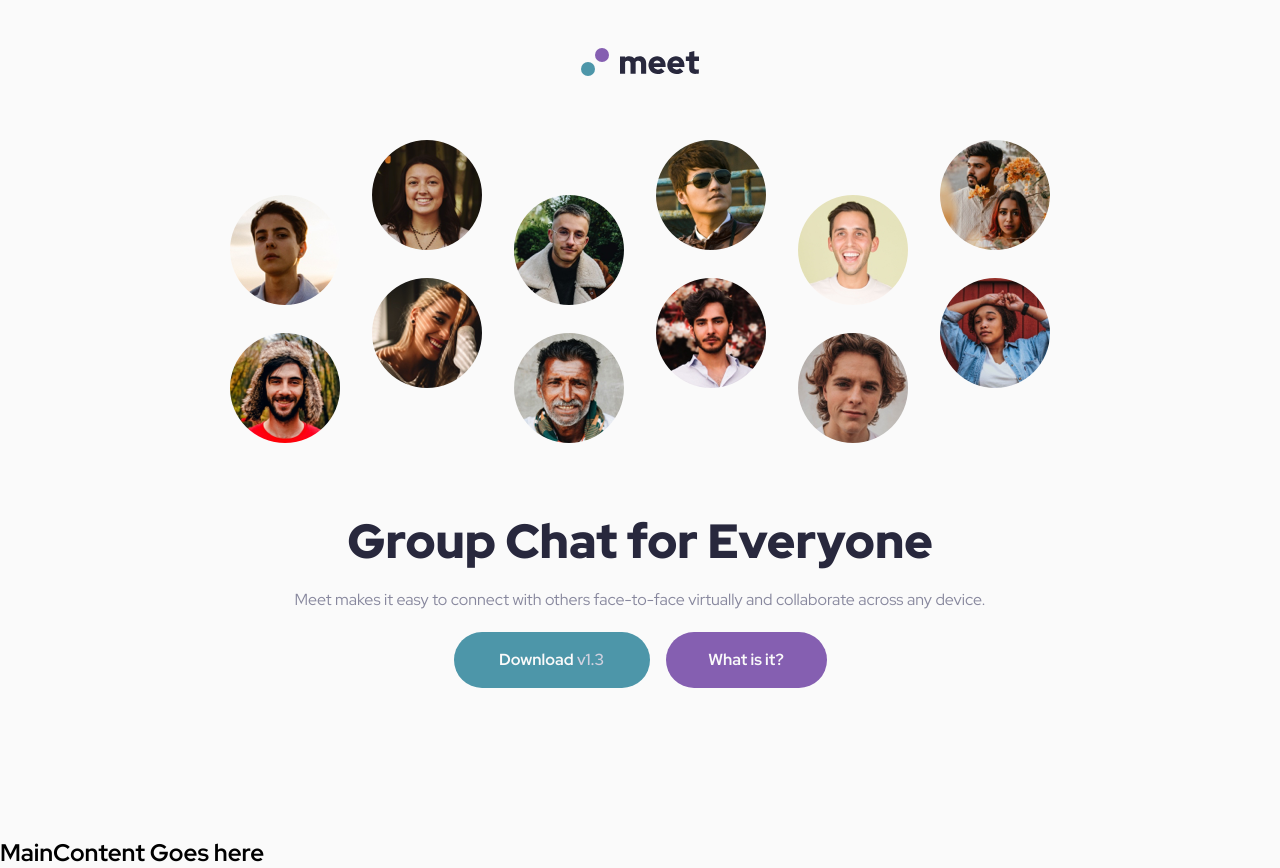
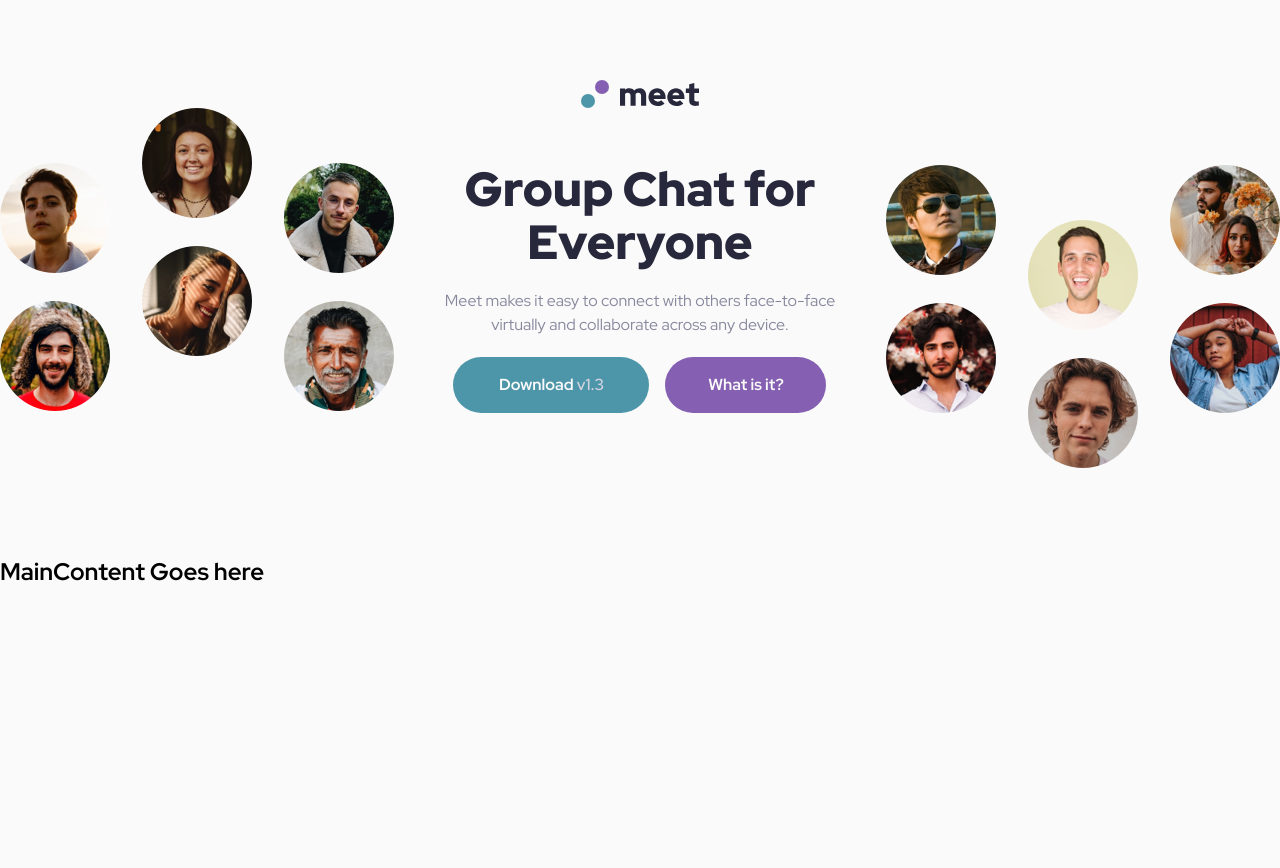
Before and after one commit to frontend-rustyff12/17-meet-landing-page, a React (Vite) app: page / in a window 1280 px wide. After the commit the page ends 800 px from the top, so only its background shows below. Built offline with nearby package versions, Linux system fonts and the light colour scheme.

Commit message:
Hero Desktop

```diff
--- a/src/index.css
+++ b/src/index.css
@@ -35,7 +35,6 @@
   margin: 0;
   padding: 0;
   box-sizing: border-box;
-  /* border: 1px solid red; */
 }
 
 html {
@@ -152,6 +151,7 @@ header img {
   height: 640px;
   display: flex;
   flex-direction: column;
+  align-items: center;
 }
 
 .hero-image-container {
@@ -314,14 +314,18 @@ footer button:hover {
 
   .hero-content {
     margin-top: 4.5rem;
-    margin-inline: 7.1875rem;
+    margin-inline: 7.5rem;
     gap: 1.25rem;
+    width: 446.3px;
+  }
+
+  .hero-content h1 {
+    padding-inline: 3rem;
   }
 
   .hero-buttons {
     flex-direction: row;
     justify-content: center;
-
     gap: 1rem;
   }
 
@@ -353,11 +357,59 @@ footer button:hover {
   }
 }
 
-@media screen and (min-width: 1440px) {
+@media screen and (min-width: 1200px) {
   header {
     height: 108px;
   }
 
+  /* Hero */
+  .hero-container {
+    display: grid;
+    grid-template-columns: repeat(3, 1fr);
+    grid-template-rows: 360px;
+    height: 448px;
+    align-items: center;
+    justify-content: center;
+  }
+
+  .hero-image-container {
+    display: contents;
+  }
+
+  .hero-image.tablet {
+    display: none;
+  }
+
+  .hero-image.left {
+    display: block;
+    grid-column-start: 1;
+    grid-column-end: 2;
+    align-self: start;
+    justify-self: start;
+  }
+
+  .hero-image.right {
+    display: block;
+    grid-column-start: 3;
+    grid-column-end: 4;
+    align-self: end;
+    justify-self: end;
+  }
+
+  .hero-content {
+    grid-row: 1;
+    grid-column-start: 2;
+    grid-column-end: 3;
+    margin: 0rem;
+    align-self: center;
+    justify-self: center;
+  }
+
+  .hero-content h1 {
+    padding-inline: 0rem;
+  }
+
+  /* Footer */
   footer .hero {
     padding: 112px 160px;
     background: url("/desktop/image-footer.jpg") no-repeat center/cover;
```
